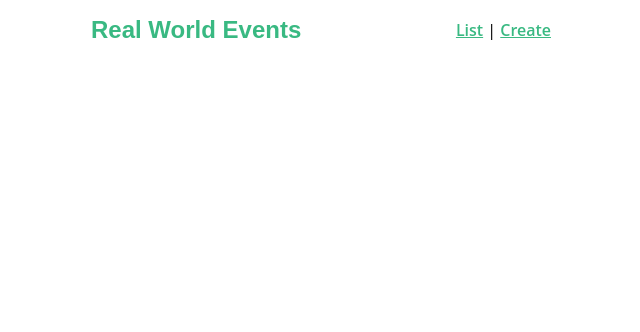
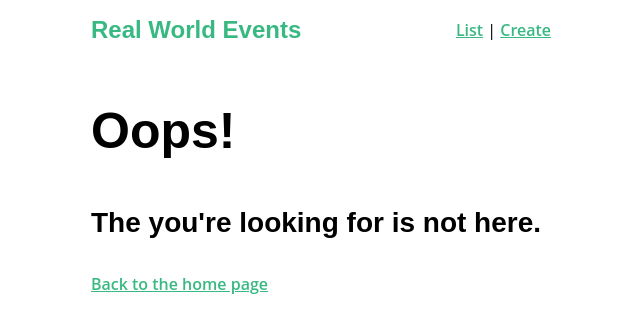
Before and after one commit to spaceninja/vm-real-world-vue, a Vue app: page /404 in a window 1280 px wide. Shown: the top 332 px of the page, without its empty margins (319-959 px from the left). Built offline with nearby package versions, Linux system fonts and the light colour scheme.

Commit message:
06 error handling

```diff
--- a/src/router.js
+++ b/src/router.js
@@ -4,6 +4,8 @@
 import EventCreate from './views/EventCreate.vue'
 import EventList from './views/EventList.vue'
 import EventShow from './views/EventShow.vue'
+import NotFound from './views/NotFound.vue'
+import NetworkIssue from './views/NetworkIssue.vue'
 import store from '@/store/store'
 
 Vue.use(Router)
@@ -23,16 +25,40 @@
       component: EventShow,
       props: true,
       beforeEnter(routeTo, routeFrom, next) {
-        store.dispatch('event/fetchEvent', routeTo.params.id).then(event => {
-          routeTo.params.event = event
-          next()
-        })
+        store
+          .dispatch('event/fetchEvent', routeTo.params.id)
+          .then(event => {
+            routeTo.params.event = event
+            next()
+          })
+          .catch(error => {
+            if (error.response && error.response.status == 404) {
+              next({ name: '404', params: { resource: 'event' } })
+            } else {
+              next({ name: 'network-issue' })
+            }
+          })
       }
     },
     {
       path: '/event/create',
       name: 'event-create',
       component: EventCreate
+    },
+    {
+      path: '/network-issue',
+      name: 'network-issue',
+      component: NetworkIssue
+    },
+    {
+      path: '/404',
+      name: '404',
+      component: NotFound,
+      props: true
+    },
+    {
+      path: '*',
+      redirect: { name: '404', params: { resource: 'page' } }
     }
   ]
 })
--- a/src/services/EventService.js
+++ b/src/services/EventService.js
@@ -7,7 +7,8 @@
   headers: {
     Accept: 'application/json',
     'Content-Type': 'application/json'
-  }
+  },
+  timeout: 10000
 })
 
 apiClient.interceptors.request.use(config => {
--- a/src/store/modules/event.js
+++ b/src/store/modules/event.js
@@ -59,24 +59,19 @@
         dispatch('notification/add', notification, { root: true })
       })
   },
-  fetchEvent({ commit, getters, dispatch }, id) {
+  fetchEvent({ commit, getters, state }, id) {
+    if (id == state.event.id) {
+      return state.event
+    }
     var event = getters.getEventById(id)
     if (event) {
       commit('SET_EVENT', event)
       return event
     } else {
-      return EventService.getEvent(id)
-        .then(response => {
-          commit('SET_EVENT', response.data)
-          return response.data
-        })
-        .catch(error => {
-          const notification = {
-            type: 'error',
-            message: 'There was a problem fetching event: ' + error.message
-          }
-          dispatch('notification/add', notification, { root: true })
-        })
+      return EventService.getEvent(id).then(response => {
+        commit('SET_EVENT', response.data)
+        return response.data
+      })
     }
   }
 }
--- /dev/null
+++ b/src/views/NetworkIssue.vue
@@ -0,0 +1,7 @@
+<template>
+  <div>
+    <h1>Uh-Oh!</h1>
+    <h3>It looks like you're experiencing some network issues. Please click the back button and try again.</h3>
+    <router-link :to="{ name: 'event-list' }">Back to the home page</router-link>
+  </div>
+</template>
--- /dev/null
+++ b/src/views/NotFound.vue
@@ -0,0 +1,20 @@
+<template>
+  <div>
+    <h1>Oops!</h1>
+    <h3>The {{ resource }} you're looking for is not here.</h3>
+    <router-link :to="{ name: 'event-list' }"
+      >Back to the home page</router-link
+    >
+  </div>
+</template>
+
+<script>
+export default {
+  props: {
+    resource: {
+      type: String,
+      required: true
+    }
+  }
+}
+</script>
```
